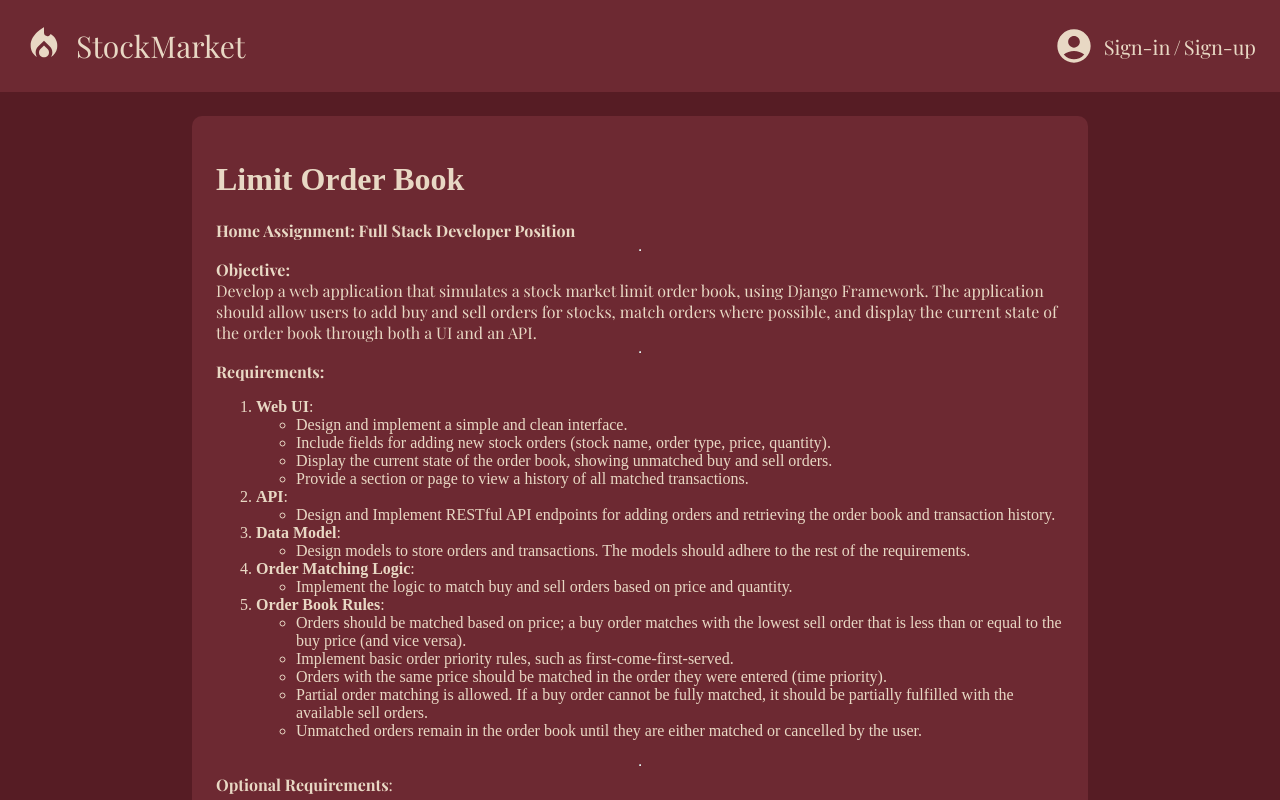
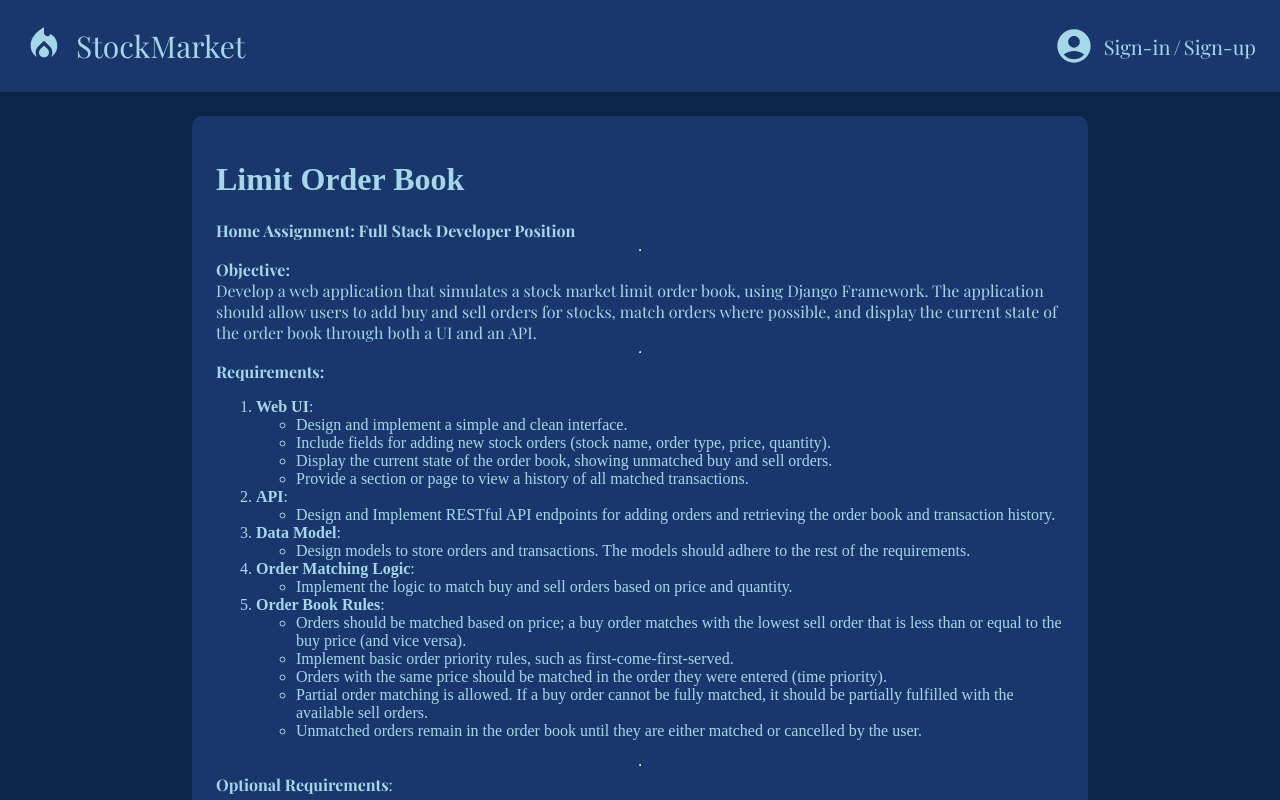
Before and after one commit to KhomenkoVitalii/StockMarket-ItSoft, a React (Vite) app in the folder frontend/: page / in a window 1280 px wide. Shown: the top 800 px of the page. Built offline with nearby package versions, Linux system fonts and the light colour scheme; a web font is replaced by a local one.

Commit message:
style: changed color palette

```diff
--- a/frontend/src/assets/styles/_variables.scss
+++ b/frontend/src/assets/styles/_variables.scss
@@ -1,6 +1,6 @@
-$primaryColor: #561C24;
-$secondaryColor: #6D2932;
-$tertiaryColor: #C7B7A3;
-$quandaryColor: #E8D8C4;
+$primaryColor: #0B2447;
+$secondaryColor: #19376D;
+$tertiaryColor: #576CBC;
+$quandaryColor: #A5D7E8;
 
 $primaryFont: Playfair Display, serif;
```
